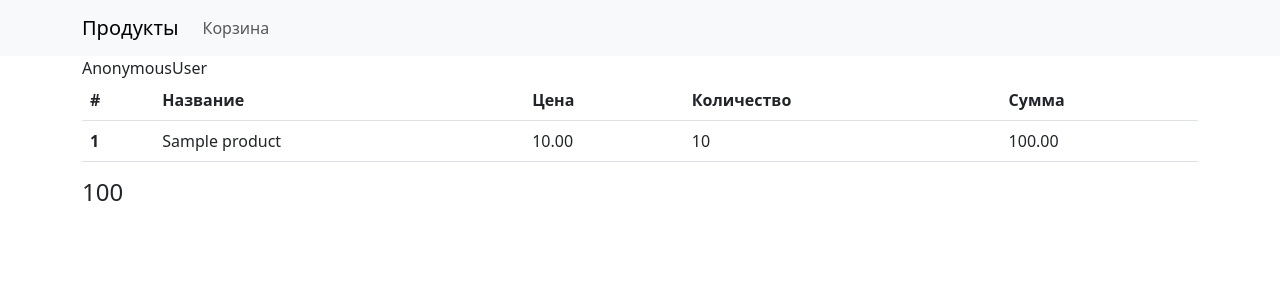
After one commit to KirillGrekhovodov/shop_project, a Django app: page /cart/ in a window 1280 px wide. The commit adds this page. Shown: the top 300 px of the page. Run offline with Django 4.2, Linux system fonts and the light colour scheme; tables that the repository leaves empty hold one stand-in row (values such as "Sample post").

Commit message:
реализовал возможность добавлять продукт в корзину и просматривать корзину

```diff
--- a/webapp/models.py
+++ b/webapp/models.py
@@ -1,5 +1,6 @@
 from django.db import models
 from django.core.validators import MinValueValidator
+from django.db.models import Sum, F
 from django.urls import reverse
 
 
@@ -34,3 +35,22 @@
         db_table = "products"
         verbose_name = "Продукт"
         verbose_name_plural = "Продукты"
+
+
+class Cart(models.Model):
+    qty = models.PositiveIntegerField(verbose_name="Количество", default=1, validators=(MinValueValidator(1),))
+    product = models.ForeignKey("webapp.Product", on_delete=models.CASCADE, verbose_name="Продукт")
+
+    def get_total_price(self):
+        return self.qty * self.product.price
+
+    @classmethod
+    def get_full_total(cls):
+        return cls.objects.aggregate(total=Sum(F("product__price") * F("qty")))['total']
+
+    def __str__(self):
+        return f"{self.product} {self.qty}"
+
+    class Meta:
+        verbose_name = "товар в корзине"
+        verbose_name_plural = "товары в корзине"
--- a/webapp/templates/base.html
+++ b/webapp/templates/base.html
@@ -22,8 +22,13 @@
         </button>
         <div class="collapse navbar-collapse" id="navbarNav">
             <ul class="navbar-nav">
+
                 {% block link %}
                 {% endblock %}
+
+                <li class="nav-item">
+                    <a class="nav-link" href="{% url "webapp:cart" %}">Корзина</a>
+                </li>
                 {#                {% if request.user.is_authenticated %}#}
                 {#                    <li class="nav-item">#}
                 {#                        <a class="nav-link" href="{% url "accounts:logout" %}">Выход</a>#}
--- /dev/null
+++ b/webapp/templates/cart/cart_view.html
@@ -0,0 +1,30 @@
+{% extends "base.html" %}
+
+
+{% block content %}
+    <table class="table">
+        <thead>
+        <tr>
+            <th scope="col">#</th>
+            <th scope="col">Название</th>
+            <th scope="col">Цена</th>
+            <th scope="col">Количество</th>
+            <th scope="col">Сумма</th>
+        </tr>
+        </thead>
+        <tbody>
+        {% for cart in cart_list %}
+            <tr>
+                <th scope="row">{{ forloop.counter }}</th>
+                <td>{{ cart.product.title }}</td>
+                <td>{{ cart.product.price }}</td>
+                <td>{{ cart.qty }}</td>
+                <td>{{ cart.get_total_price }}</td>
+            </tr>
+        {% endfor %}
+        </tbody>
+    </table>
+
+    <h4>{{ total }}</h4>
+
+{% endblock %}
--- /dev/null
+++ b/webapp/templates/partial/cart_add_form.html
@@ -0,0 +1,5 @@
+<form action="{% url 'webapp:product_add_cart' product.pk %}?next={{ request.path }}" method="post">
+    {% csrf_token %}
+    <input type="number" name="qty" value="1">
+    <button class="btn btn-primary mt-3">Добавить в корзину</button>
+</form>
--- a/webapp/templates/partial/form.html
+++ b/webapp/templates/partial/form.html
@@ -1,4 +1,4 @@
-<form action="" method="post">
+<form action="{{ action_url }}" method="post">
     {% csrf_token %}
 
     {% for error in form.non_field_errors %}
--- a/webapp/templates/product/index.html
+++ b/webapp/templates/product/index.html
@@ -11,7 +11,7 @@
     <br>
     {% include "partial/search_form.html" %}
     <div class="row">
-        {% for product in products%}
+        {% for product in products %}
             <div class="col-12 col-md-6 col-lg-4">
                 <div class="card mt-3" style="width: 18rem;">
                     <div class="card-body">
@@ -27,8 +27,7 @@
                             <a href="{% url "webapp:product_delete" product.pk %}" class="btn btn-primary"><i
                                     class="bi bi-trash3"></i></a>
                         </div>
-
-
+                        {% include "partial/cart_add_form.html" %}
                     </div>
                 </div>
             </div>
--- a/webapp/templates/product/product_view.html
+++ b/webapp/templates/product/product_view.html
@@ -15,6 +15,7 @@
         <h6 class="card-subtitle mb-2 text-body-secondary">{{ product.price }} ({{ product.amount }})</h6>
         <p class="card-text">{{ product.description }}</p>
         <p class="card-text">Категория {{ product.category.title }}</p>
+        {% include "partial/cart_add_form.html" %}
     </div>
 
 {% endblock %}
--- a/webapp/urls.py
+++ b/webapp/urls.py
@@ -1,6 +1,13 @@
 from django.urls import path
 
-from webapp.views import ProductListView, ProductCreateView, ProductDeleteView, ProductDetailView, ProductUpdateView
+from webapp.views import (
+    ProductListView,
+    ProductCreateView,
+    ProductDeleteView,
+    ProductDetailView,
+    ProductUpdateView,
+    CartAddView, CartView
+)
 
 app_name = "webapp"
 
@@ -10,4 +17,6 @@
     path('article/<int:pk>/', ProductDetailView.as_view(), name="product_view"),
     path('article/<int:pk>/update/', ProductUpdateView.as_view(), name="product_update"),
     path('article/<int:pk>/delete/', ProductDeleteView.as_view(), name="product_delete"),
+    path('article/<int:pk>/add-cart/', CartAddView.as_view(), name="product_add_cart"),
+    path('cart/', CartView.as_view(), name="cart"),
 ]
--- a/webapp/views/__init__.py
+++ b/webapp/views/__init__.py
@@ -1 +1,2 @@
 from webapp.views.products import *
+from webapp.views.cart import *
--- /dev/null
+++ b/webapp/views/cart.py
@@ -0,0 +1,54 @@
+from django.http import HttpResponseBadRequest, HttpResponseRedirect
+from django.shortcuts import get_object_or_404, redirect
+from django.urls import reverse
+from django.views.generic import CreateView, ListView
+
+from webapp.forms import CartForm
+from webapp.models import Cart, Product
+
+
+class CartAddView(CreateView):
+    model = Cart
+    form_class = CartForm
+
+    def form_invalid(self, form):
+        return HttpResponseBadRequest(f"некорректное количество товара")
+
+    def form_valid(self, form):
+        product = get_object_or_404(Product, pk=self.kwargs.get("pk"))
+        qty = form.cleaned_data.get("qty")
+
+        try:
+            cart = Cart.objects.get(product=product)
+            full_qty = qty + cart.qty
+        except Cart.DoesNotExist:
+            full_qty = qty
+
+        if full_qty > product.amount:
+            return HttpResponseBadRequest(f"Количество товара {product.title} всего {product.amount} штук")
+        else:
+            cart_product, is_created = Cart.objects.get_or_create(product=product)
+            if is_created:
+                cart_product.qty = qty
+            else:
+                cart_product.qty += qty
+            cart_product.save()
+
+        return HttpResponseRedirect(self.get_success_url())
+
+    def get_success_url(self):
+        next = self.request.GET.get("next")
+        if next:
+            return next
+        return reverse("webapp:index")
+
+
+class CartView(ListView):
+    model = Cart
+    context_object_name = "cart_list"
+    template_name = "cart/cart_view.html"
+
+    def get_context_data(self, *, object_list=None, **kwargs):
+        context = super().get_context_data(object_list=None, **kwargs)
+        context['total'] = Cart.get_full_total()
+        return context
```
Also changed, not shown: webapp/forms.py (+7 -1 lines), webapp/migrations/0002_cart.py (added). Lines whose indentation alone changed are shown as unchanged.
